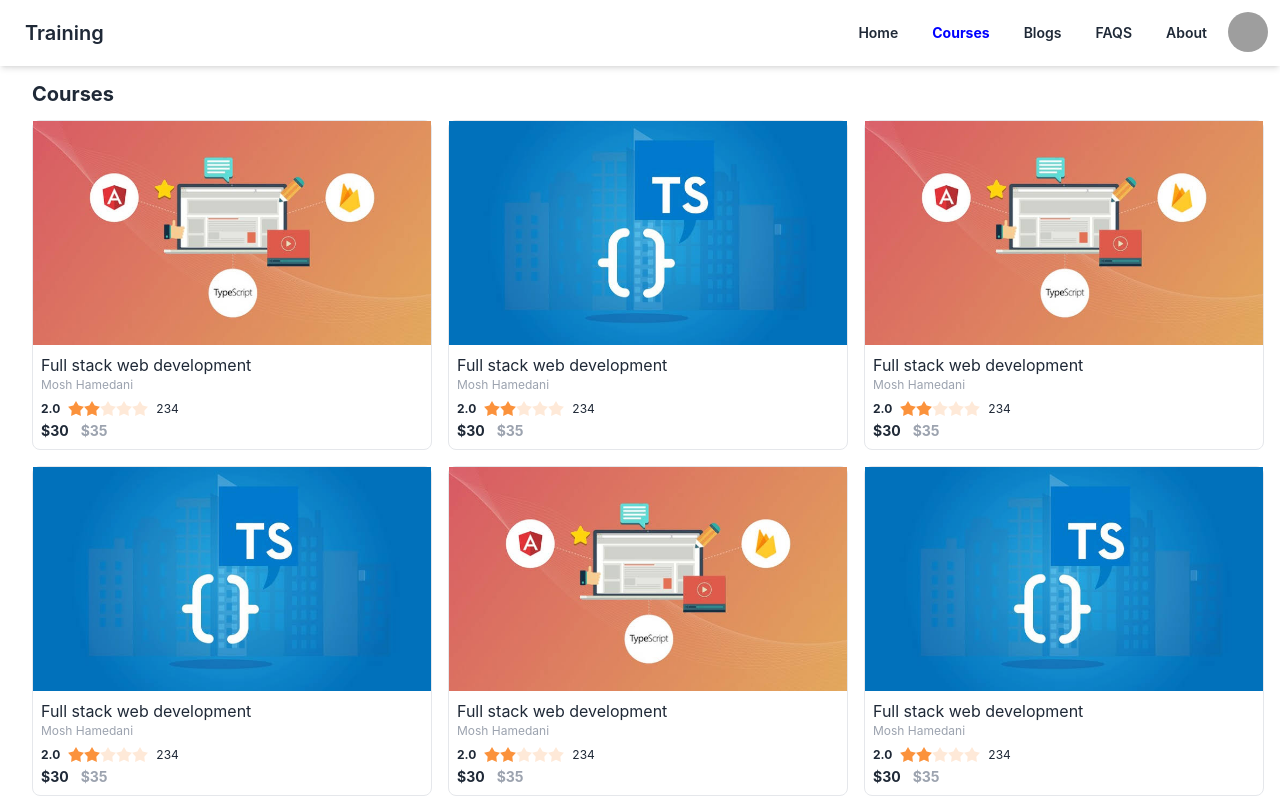
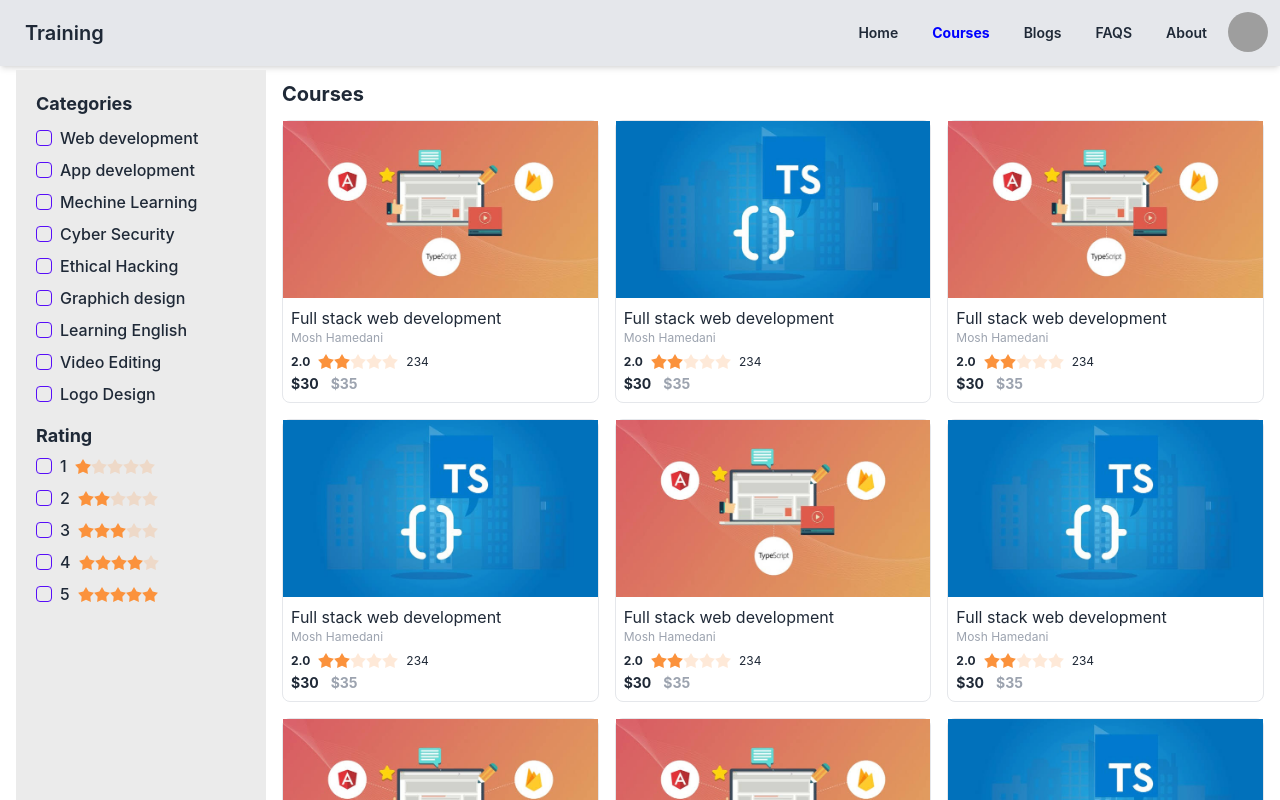
Before and after one commit to rasel-mahmud-dev/learning-platform-assainment-10, a React (Vite) app: page /courses in a window 1280 px wide. Shown: the top 800 px of the page. Built offline with nearby package versions, Linux system fonts and the light colour scheme; grey boxes are pictures that could not be loaded.

Commit message:
added sidebar for filter course in courses page

```diff
--- a/src/components/Navigation/Navigation.jsx
+++ b/src/components/Navigation/Navigation.jsx
@@ -5,7 +5,7 @@ import "./navigation.css";
 const Navigation = () => {
     return (
         <div>
-      <div className="navbar z-40 top-0 left-0 fixed shadow-md">
+            <div className="navbar z-40 bg-gray-200 top-0 left-0 fixed shadow-md">
                 <div className="flex-1">
                     <Link to="/" className="btn btn-ghost normal-case text-xl">
                         Training
--- /dev/null
+++ b/src/components/Sidebar/Sidebar.jsx
@@ -0,0 +1,16 @@
+import React from "react"
+import "./sidebar.css"
+const Sidebar = ({isOpen, children, onClose})=> {
+
+  return (
+    <>
+      {isOpen &&<div className="sidebar-overlay" onClick={onClose} /> }
+      <div className="sidebar">
+
+        {children}
+
+      </div>
+    </>
+    )
+}
+export default Sidebar
--- /dev/null
+++ b/src/components/Sidebar/sidebar.css
@@ -0,0 +1,33 @@
+.sidebar-overlay{
+  width: 100%;
+  height: 100vh;
+  position: fixed;
+  /* background: rgba(0,0,0,0.816); */
+  left: 0;
+  top: 0;
+  z-index: 100;
+}
+.sidebar{
+  z-index: 101;
+  width: 250px;
+  height: calc(100vh - 70px);
+  background: #ebebeb;
+  position: fixed;
+  top: 70px;
+  overflow: auto;
+}
+.content{
+  margin-left: 250px
+
+}
+
+@media only screen and min-width(568px){
+  body{
+    display: none !important;
+  }
+}
+@media only screen and (max-width: 600px) {
+  body {
+    background-color: lightblue !important;
+  }
+}
--- a/src/pages/Courses/Courses.jsx
+++ b/src/pages/Courses/Courses.jsx
@@ -1,17 +1,103 @@
 import React, { useContext, useEffect, useState } from "react";
 import AppContext from "../../context/AppContext.jsx";
 import Course from "../../components/Course/Course.jsx";
+import Sidebar from "../../components/Sidebar/Sidebar.jsx";
+import Rating from "../../components/Rating.jsx";
 
 const Courses = () => {
     const { state, setCourses } = useContext(AppContext);
-    console.log(state);
+    const [isOpenSidebar, setOpenSidebar] = useState(true);
+    const [filter, setFilter] = useState({
+        category: [],
+        ratings: [],
+        languange: "",
+        priceRange: [0, 100],
+        duration: 100,
+    });
+    const categories = [
+        { id: 1, name: "Web development" },
+        { id: 2, name: "App development" },
+        { id: 7, name: "Mechine Learning" },
+        { id: 12, name: "Cyber Security" },
+        { id: 21, name: "Ethical Hacking" },
+        { id: 3, name: "Graphich design" },
+        { id: 4, name: "Learning English" },
+        { id: 5, name: "Video Editing" },
+        { id: 6, name: "Logo Design" },
+    ];
 
     useEffect(() => {
         setCourses(fetchAllCourses());
     }, []);
 
+    function filterByCategoryHandler(category) {
+        let updateFilter = [...filter.category];
+        let existIndex = updateFilter.findIndex((cat) => cat.id === category.id);
+        if (existIndex !== -1) {
+            updateFilter.splice(existIndex, 1);
+        } else {
+            updateFilter.push(category);
+        }
+        // alert(JSON.stringify(updateFilter))
+        setFilter((prev) => ({
+            ...prev,
+            category: updateFilter,
+        }));
+    }
+    function filterByRatingHandler(rateNumber) {
+        alert("ASD");
+    }
     return (
         <div className="px-4">
+            <Sidebar isOpen={isOpenSidebar} onClose={() => setOpenSidebar(!isOpenSidebar)}>
+                <div className="p-5">
+                    <h1 className="font-bold text-lg text-base-500">Categories</h1>
+                    {filter.category.length ? (
+                        <div className="mt-2 flex flex-wrap gap-2">
+                            {filter.category.map((cat) => (
+                                <div className="badge">{cat.name}</div>
+                            ))}
+                        </div>
+                    ) : (
+                        ""
+                    )}
+                    <div className="mt-1">
+                        {categories.map((category) => (
+                            <div className="text-base-700 flex items-center gap-x-2 cursor-pointer">
+                                <input
+                                    onChange={() => filterByCategoryHandler(category)}
+                                    type="checkbox"
+                                    id={category.name}
+                                    className="checkbox !rounded checkbox-xs checkbox-primary "
+                                    checked={!!filter.category.find((cat) => cat.id === category.id)}
+                                />
+                                <label htmlFor={category.name} className="py-1 font-medium">
+                                    {category.name}
+                                </label>
+                            </div>
+                        ))}
+                    </div>
+
+                    <h1 className="font-bold text-lg text-base-500 mt-3">Rating</h1>
+                    <div className="">
+                        {new Array(5).fill(0).map((_, index) => (
+                            <div className="text-base-700 flex items-center gap-x-2 cursor-pointer">
+                                <input
+                                    onChange={() => filterByRatingHandler(index + 1)}
+                                    type="checkbox"
+                                    id={"rate-" + index}
+                                    className="checkbox !rounded checkbox-xs checkbox-primary "
+                                    checked={filter.ratings.includes(index + 1)}
+                                />
+                                <label htmlFor={"rate-" + index} className="py-1 font-medium flex items-center gap-x-2">
+                                    {index + 1}
+                                    <Rating rate={index + 1} id={"rate-" + index} />
+                                </label>
+                            </div>
+                        ))}
+                    </div>
+                </div>
+            </Sidebar>
             <div className="content">
                 <div className="ml-4">
                     <h1 className="text-xl font-bold mt-4 mb-3">Courses </h1>
```
Lines whose indentation alone changed are shown as unchanged.
